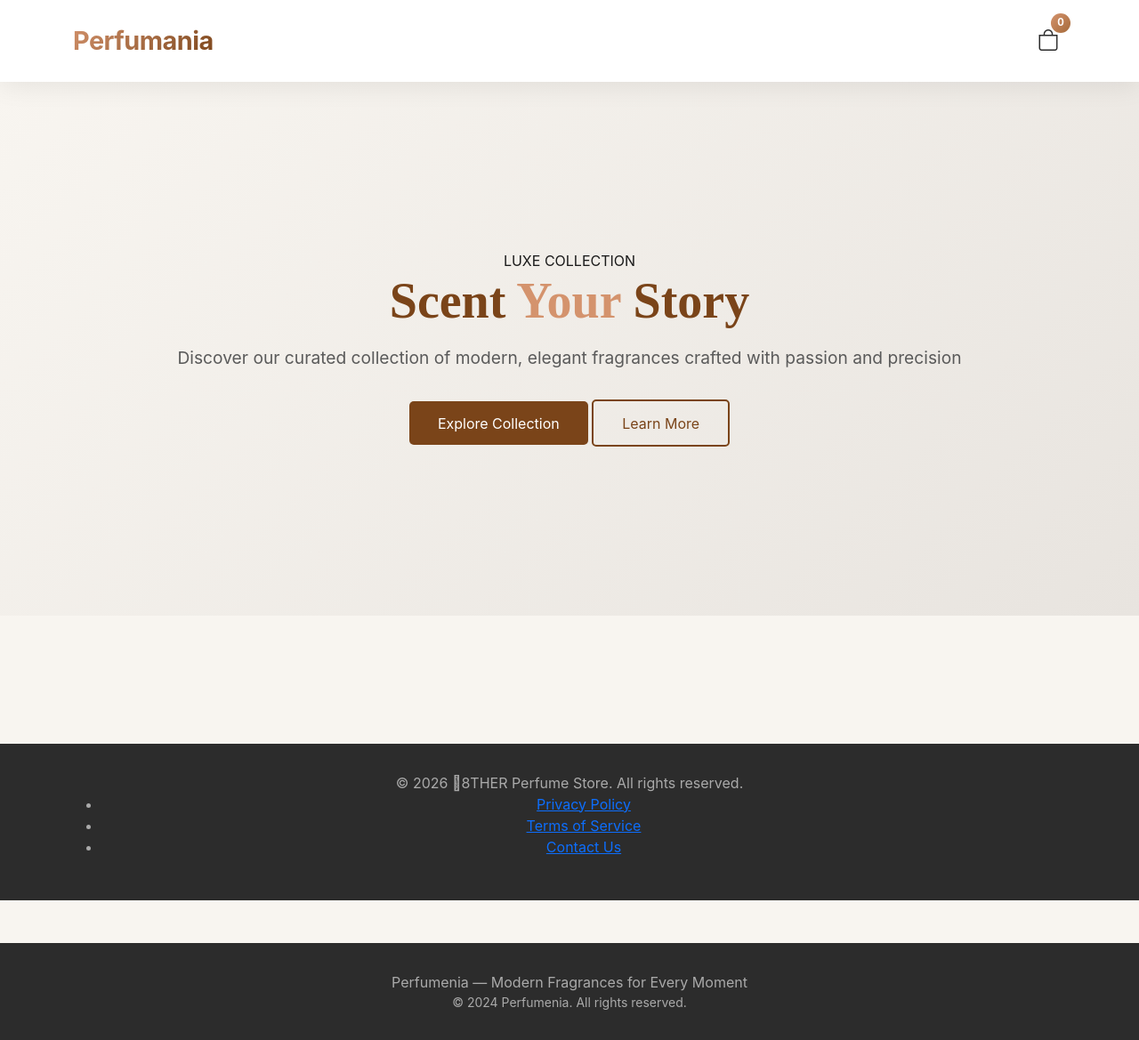
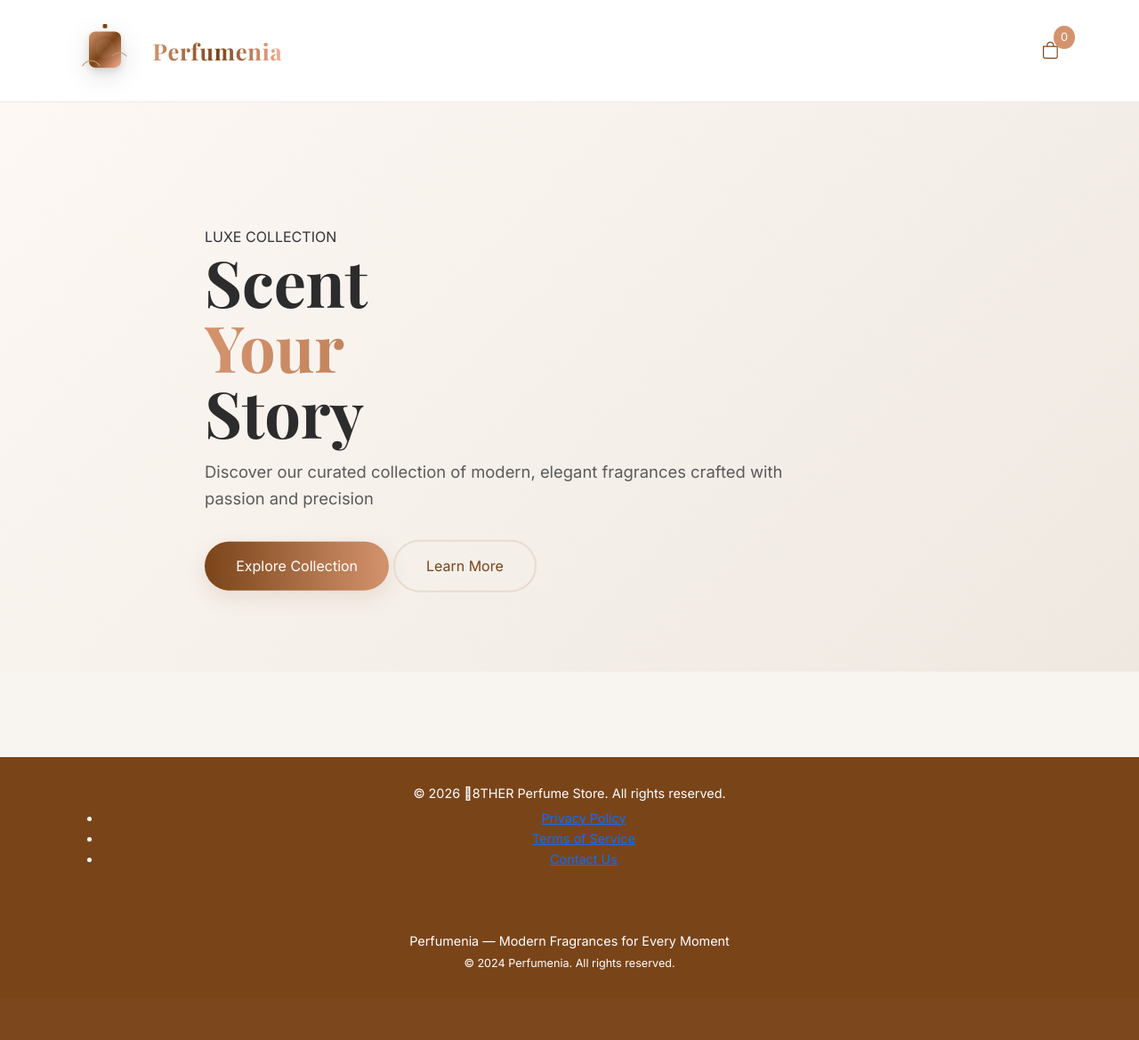
Before and after one commit to bunny3245/eCommerce-website, a FastAPI app: page / in a window 1280 px wide. Shown: the whole page at 89% size. After the commit the page ends 1090 px from the top, so only its background shows below. Run offline with FastAPI, Linux system fonts and the light colour scheme; data that the repository does not hold is empty.

Commit message:
fixed issue

```diff
--- a/app/main.py
+++ b/app/main.py
@@ -89,7 +89,7 @@ def viewCart(request: Request, db : Session = Depends(get_db)):
    lets do it with RAW sql
    """
 
-   result = db.execute(text(""" SELECT p.name,p.image, p.price , ci.quantity ,(p.price * ci.quantity) as subtotal
+   result = db.execute(text(""" SELECT p.id, p.name, p.image, p.price , ci.quantity ,(p.price * ci.quantity) as subtotal
                             FROM cart_items ci
                             JOIN products p ON p.id = ci.product_id
                             WHERE ci.cart_id = (SELECT id FROM cart WHERE customer_id = 1 )
@@ -104,16 +104,29 @@ def viewCart(request: Request, db : Session = Depends(get_db)):
 
    for row in rows:
       item = {
-         "name": row[0],
-         "image": row[1],
-         "price": row[2],
-         "quantity": row[3],
-         'subtotal': row[4]
+         "id": row[0],
+         "name": row[1],
+         "image": row[2],
+         "price": row[3],
+         "quantity": row[4],
+         'subtotal': row[5]
      }
       items.append(item)
-      total += row[4]
+      total += row[5]
 
    return templates.TemplateResponse(request = request, name='cart.html',context ={
       'items': items,
       'total':total
    })
+
+
+@app.post('/remove-from-cart/{item_id}')
+def removeFromCart(request:Request, item_id : int, db : Session = Depends(get_db)):
+   """
+   just remove the products from cart iva product id
+   """
+
+   # Delete from cart_items where product id = $
+   db.query(CartItems).filter(CartItems.product_id == item_id).delete()
+   db.commit()
+   return RedirectResponse(url='/cart', status_code=303)
--- a/app/static/style.css
+++ b/app/static/style.css
@@ -10,43 +10,79 @@
 }
 
 body {
-    font-family: -apple-system, BlinkMacSystemFont, 'Segoe UI', Roboto, 'Helvetica Neue', sans-serif;
-    background: #f8f5f0;
-    color: #1a1a1a;
+    font-family: 'Inter', -apple-system, BlinkMacSystemFont, 'Segoe UI', Roboto, 'Helvetica Neue', sans-serif;
+    background: linear-gradient(180deg, #fbf7f3 0%, #f3ede7 100%);
+    color: #333338;
+    line-height: 1.6;
+    -webkit-font-smoothing:antialiased;
 }
 
 /* ============================================
    NAVIGATION BAR
 ============================================ */
 .navbar {
-    background: rgba(255, 255, 255, 0.98);
-    backdrop-filter: blur(12px);
-    box-shadow: 0 4px 30px rgba(0, 0, 0, 0.08);
-    padding: 1.2rem 0;
+    background: #fff;
+    border-bottom: 1px solid #eaeaea;
+    padding: 1rem 2rem;
     position: sticky;
     top: 0;
     z-index: 1000;
 }
 
+@keyframes gradientAnimation {
+    0% {
+        background-position: 0% 50%;
+    }
+    50% {
+        background-position: 100% 50%;
+    }
+    100% {
+        background-position: 0% 50%;
+    }
+}
+
 .navbar-brand {
-    font-size: 1.8rem;
+    display: flex;
+    align-items: center;
+    gap: 0.6rem;
+    text-decoration: none;
+}
+
+.navbar-brand .logo {
+    height: 72px;
+    width: 72px;
+    display: block;
+    object-fit: contain;
+    filter: drop-shadow(0 8px 14px rgba(0,0,0,0.12));
+    transition: transform 0.3s ease, filter 0.3s ease;
+}
+
+.navbar-brand .brand-text {
+    font-family: 'Playfair Display', serif;
+    font-size: 1.6rem;
     font-weight: 700;
-    background: linear-gradient(135deg, #d4936d, #7a4419);
+    letter-spacing: 0.8px;
+    background: linear-gradient(90deg, #d4936d, #7a4419, #f8b195);
     -webkit-background-clip: text;
     background-clip: text;
+    -webkit-text-fill-color: transparent;
     color: transparent;
-    text-decoration: none;
-    letter-spacing: -0.5px;
+    transition: transform 0.25s ease, opacity 0.25s;
 }
 
-.navbar-brand:hover {
-    opacity: 0.8;
+.navbar-brand:hover .logo {
+    transform: translateY(-3px);
+}
+
+.navbar-brand:hover .brand-text {
+    transform: scale(1.03);
+    opacity: 0.95;
 }
 
 /* Cart Button */
 .cart-btn {
-    background: transparent;
-    border: none;
+    color: #7a4419;
+    font-size: 1.2rem;
     position: relative;
     padding: 8px;
     text-decoration: none;
@@ -58,70 +94,86 @@ body {
     transform: scale(1.05);
 }
 
-.cart-btn i {
-    font-size: 1.5rem;
-    color: #2c2c2c;
-}
-
 .cart-badge {
+    background: #d4936d;
+    color: #fff;
+    border-radius: 50%;
+    padding: 0.2rem 0.5rem;
+    font-size: 0.8rem;
     position: absolute;
     top: -5px;
-    right: -5px;
-    background: linear-gradient(135deg, #d4936d, #a56a3a);
-    color: white;
-    border-radius: 50%;
-    width: 22px;
-    height: 22px;
-    font-size: 0.7rem;
-    display: flex;
-    align-items: center;
-    justify-content: center;
-    font-weight: bold;
+    right: -10px;
 }
 
 /* ============================================
    HERO SECTION
 ============================================ */
 .hero {
-    background: linear-gradient(135deg, #f8f5f0, #e8e4df);
-    padding: 5rem 0;
-    text-align: center;
+    background: linear-gradient(135deg, #fdf8f4 0%, #efe8e1 100%);
+    padding: 6rem 0;
     position: relative;
     overflow: hidden;
-    min-height: 600px;
+    min-height: 640px;
     display: flex;
     align-items: center;
     justify-content: center;
 }
 
+.hero::before {
+    content: "";
+    position: absolute;
+    inset: 0;
+    pointer-events: none;
+    background: radial-gradient(circle at 12% 24%, rgba(212,147,109,0.06), transparent 8%),
+                repeating-linear-gradient(45deg, rgba(0,0,0,0.02) 0 1px, transparent 1px 40px);
+    mix-blend-mode: overlay;
+}
+
 .hero-title {
     font-family: 'Playfair Display', serif;
-    font-size: 3.5rem;
+    font-size: 4.5rem;
     font-weight: 700;
-    color: #7a4419;
+    color: #2c2c2c;
     margin-bottom: 1rem;
-    animation: fadeIn 1.5s ease-in-out;
+    animation: fadeIn 1.2s ease-in-out;
+    line-height: 1.02;
+}
+
+.hero-title .title-word {
+    display: block;
 }
 
 .hero-title .highlight {
-    color: #d4936d;
+    background: linear-gradient(90deg,#d4936d,#7a4419);
+    -webkit-background-clip: text;
+    background-clip: text;
+    -webkit-text-fill-color: transparent;
 }
 
 .hero-subtitle {
-    font-size: 1.2rem;
+    font-size: 1.15rem;
     color: #5a5a5a;
     margin-bottom: 2rem;
+    max-width: 700px;
+}
+
+/* Slight vertical nudge for hero content to sit visually centered */
+.hero-content {
+    max-width: 820px;
+    margin: 0 auto;
+    transform: translateY(6%);
 }
 
 .hero-cta .btn-primary {
-    background: #7a4419;
+    background: linear-gradient(90deg,#7a4419,#d4936d);
     color: #fff;
-    padding: 0.8rem 2rem;
+    padding: 0.9rem 2.2rem;
     border: none;
-    border-radius: 5px;
+    border-radius: 999px;
     font-size: 1rem;
     cursor: pointer;
-    transition: background 0.3s;
+    transition: transform 0.18s ease, box-shadow 0.18s ease;
+    box-shadow: 0 8px 24px rgba(122,68,25,0.12);
 }
 
 .hero-cta .btn-primary:hover {
@@ -131,17 +183,33 @@ body {
 .hero-cta .btn-secondary {
     background: transparent;
     color: #7a4419;
-    padding: 0.8rem 2rem;
-    border: 2px solid #7a4419;
-    border-radius: 5px;
+    padding: 0.9rem 2.2rem;
+    border: 2px solid #e6dccf;
+    border-radius: 999px;
     font-size: 1rem;
     cursor: pointer;
-    transition: background 0.3s, color 0.3s;
+    transition: background 0.18s, transform 0.18s;
 }
 
 .hero-cta .btn-secondary:hover {
     background: #7a4419;
     color: #fff;
+    transform: translateY(-3px);
+}
+
+/* Checkout Button */
+.btn-primary {
+    background: linear-gradient(135deg, #d4936d, #7a4419);
+    border: none;
+    color: #fff;
+    padding: 0.5rem 1rem;
+    font-size: 1rem;
+    border-radius: 5px;
+    transition: background 0.3s ease;
+}
+
+.btn-primary:hover {
+    background: linear-gradient(135deg, #b37a5a, #693214);
 }
 
 /* ============================================
@@ -352,15 +500,15 @@ body {
    FOOTER
 ============================================ */
 footer {
-    background: #2c2c2c;
-    color: #aaa;
-    padding: 2rem 0;
+    background: #7a4419;
+    color: #fff;
     text-align: center;
-    margin-top: 3rem;
+    padding: 1.5rem 0;
+    font-size: 0.9rem;
 }
 
 footer p {
-    margin: 0;
+    margin: 0.3rem 0;
 }
 
 /* ============================================
--- a/app/templates/base.html
+++ b/app/templates/base.html
@@ -9,6 +9,9 @@
     <link href="https://cdn.jsdelivr.net/npm/bootstrap@5.3.0-alpha1/dist/css/bootstrap.min.css" rel="stylesheet">
     <link rel="stylesheet" href="https://cdn.jsdelivr.net/npm/bootstrap-icons@1.11.3/font/bootstrap-icons.css">
 
+    <!-- Google Fonts -->
+    <link href="https://fonts.googleapis.com/css2?family=Inter:wght@300;400;600&family=Playfair+Display:wght@400;700&display=swap" rel="stylesheet">
+
     <!-- Custom CSS - FIXED -->
     <link rel="stylesheet" href="/static/style.css">
 </head>
@@ -16,8 +19,11 @@
 
     <!-- Navigation Bar -->
     <nav class="navbar">
-        <div class="container">
-            <a class="navbar-brand" href="/">Perfumania</a>
+        <div class="container d-flex align-items-center justify-content-between">
+            <a class="navbar-brand d-flex align-items-center" href="/">
+                <img src="/static/logo.svg" alt="Perfumenia logo" class="logo me-2">
+                <span class="brand-text">Perfumenia</span>
+            </a>
             <a href="/cart" class="cart-btn">
                 <i class="bi bi-bag"></i>
                 <span class="cart-badge">{{ cart_count if cart_count else 0 }}</span>
--- a/app/templates/index.html
+++ b/app/templates/index.html
@@ -30,17 +30,19 @@
             <div class="row">
                 {% for product in products %}
                 <div class="col-md-4">
-                    <div class="product-card">
+                    <div class="product-card modern">
                         <div class="product-img">
                             {% if product.image %}
                                 <img src="{{ product.image }}" alt="{{ product.name }}">
                             {% else %}
-                                🌙
+                                <div class="placeholder">No Image</div>
                             {% endif %}
+                            <div class="product-overlay">
+                                <h3 class="product-name">{{ product.name }}</h3>
+                                <div class="product-price">${{ product.price }}</div>
+                            </div>
                         </div>
-                        <div class="product-info">
-                            <h3 class="product-name">{{ product.name }}</h3>
-                            <div class="product-price">${{ product.price }}</div>
+                        <div class="product-actions text-center">
                             <form action="/add-to-cart/{{ product.id }}" method="POST">
                                 <button type="submit" class="btn-add">Add to Cart</button>
                             </form>
```
Also changed, not shown: other parts of app/static/style.css (+80 -0 lines), app/static/image/Screenshot 2026-03-25 112421.png (added), app/static/logo.svg (added).
